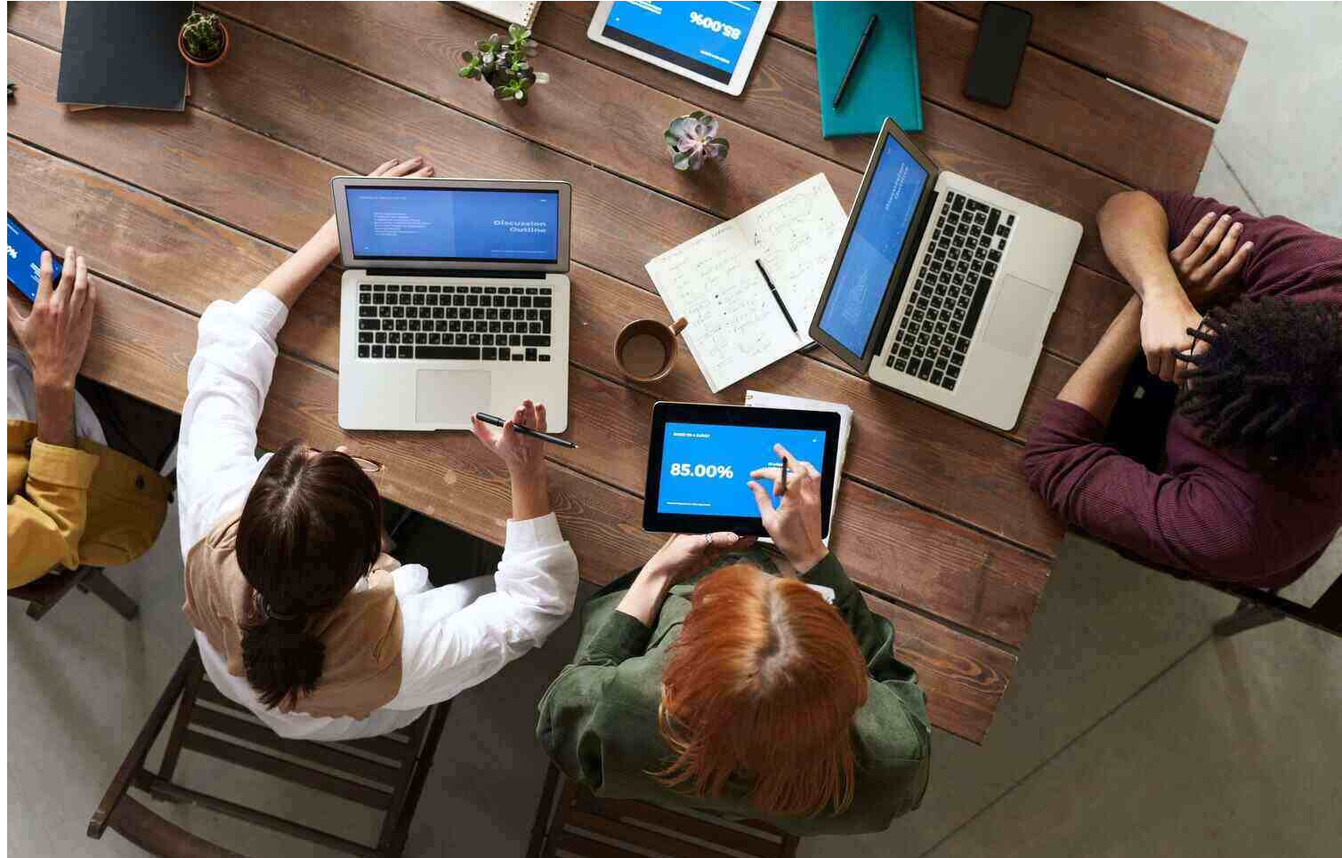
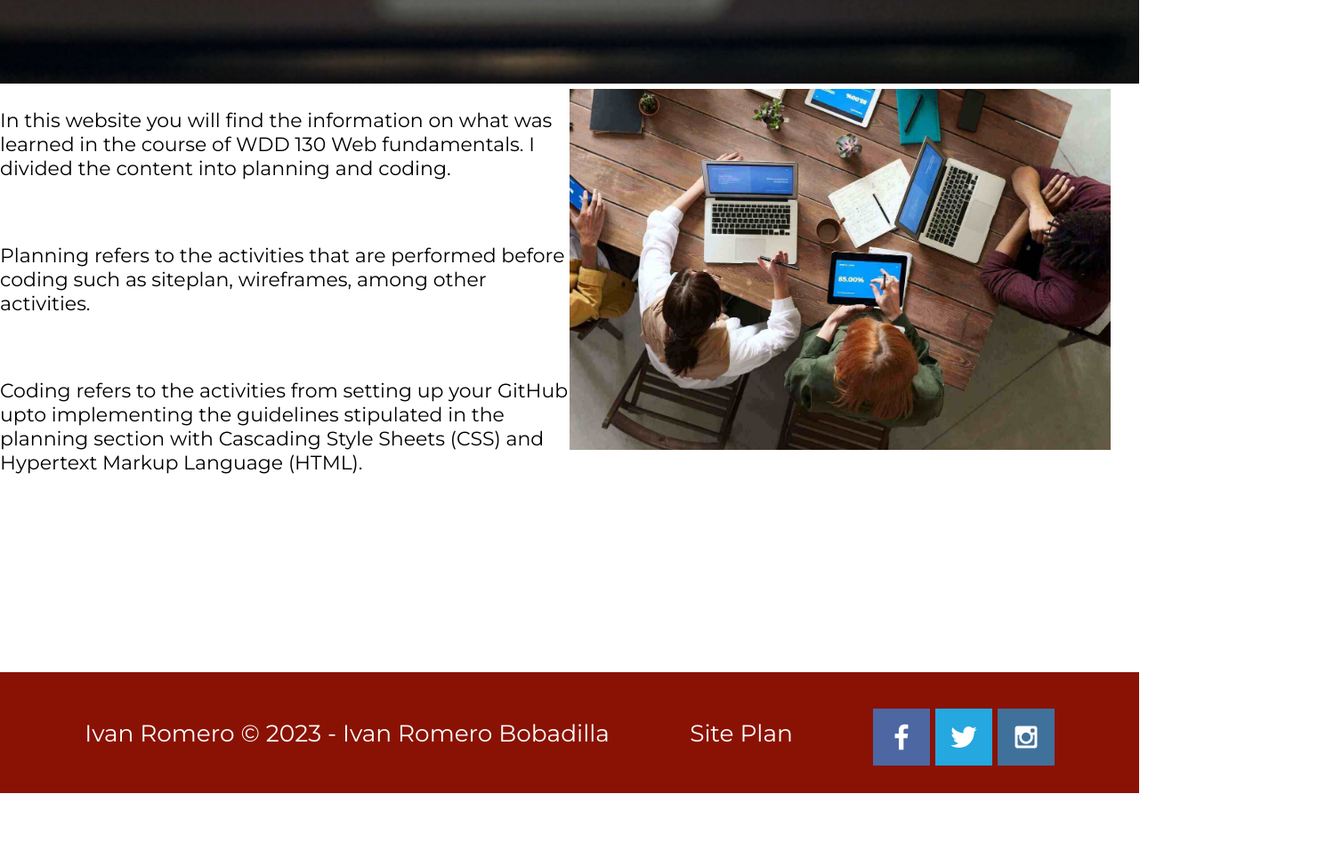
Before and after one commit to ijromerob/wdd130, a plain HTML site: page portfolio/index.html in a window 1280 px wide. Shown: the part 962-1927 px from the top of the page at 89% size, 1508 px wide, since content can reach past the window. After the commit the page ends 1854 px from the top, so only its background shows below. Drawn offline with Linux system fonts and the light colour scheme.

Commit message:
Personal Site Home page

```diff
--- a/portfolio/index.html
+++ b/portfolio/index.html
@@ -4,6 +4,7 @@
     <meta charset="UTF-8">
     <meta http-equiv="X-UA-Compatible" content="IE=edge">
     <meta name="viewport" content="width=device-width, initial-scale=1.0">
+    <link rel="stylesheet" href="styles/style.css">
     <title>Portfolio WDD130-A3</title>
 </head>
 <body>
@@ -25,9 +26,9 @@
         </div>
 
         <main class="home-grid">
-            <p>In this website you will find the information on what was learned in the course of WDD 130 Web fundamentals. I divided the content into planning and coding.</p>
-            <p>Planning refers to the activities that are performed before coding such as siteplan, wireframes, among other activities.</p>
-            <p>Coding refers to the activities from setting up your GitHub upto implementing the guidelines stipulated in the planning section with Cascading Style Sheets (CSS) and Hypertext Markup Language (HTML).</p>
+            <p id="parragraph1">In this website you will find the information on what was learned in the course of WDD 130 Web fundamentals. I divided the content into planning and coding.</p>
+            <p id="parragraph2">Planning refers to the activities that are performed before coding such as siteplan, wireframes, among other activities.</p>
+            <p id="parragraph3">Coding refers to the activities from setting up your GitHub upto implementing the guidelines stipulated in the planning section with Cascading Style Sheets (CSS) and Hypertext Markup Language (HTML).</p>
             <img id="group-img" src="images/rsz_pexels-fauxels-3182774.jpg" alt="group collaborating">
         </main>
 
--- /dev/null
+++ b/portfolio/styles/style.css
@@ -0,0 +1,124 @@
+@import url('https://fonts.googleapis.com/css2?family=Montserrat&family=Roboto+Condensed:ital,wght@1,500&display=swap');
+
+#content {
+    max-width: 1600px;
+    margin: 0 auto;
+}
+
+nav {
+    display: flex;
+    justify-content: space-around;
+}
+
+nav a {
+    text-align: center;
+    color: white;
+    text-decoration: none;
+    padding: 35px;
+}
+
+nav a:hover {
+    background-color: #F9DC5C;
+    color: #8A1204;
+}
+
+
+#hero-img {
+    width: 100%;
+}
+
+
+.home-grid {
+    display: grid;
+    grid-template-columns: 1fr 1fr;
+    grid-template-rows: 1fr 1fr 1fr;
+}
+
+#parragraph1{
+    grid-column:1/2;
+    grid-row:1/2;
+}
+
+#parragraph2{
+    grid-column: 1/2;
+    grid-row: 2/3;
+}
+
+#parragraph3{
+    grid-column:1/2;
+    grid-row:3/4;
+}
+
+#group-img{
+    width: 95%;
+    grid-column:2/3;
+    grid-row: 1/4;
+}
+
+
+main section {
+    text-align: center;
+}
+
+main section img {
+    box-sizing: border-box;
+}
+
+
+body {
+    background-color: white;
+    font-family: Montserrat, Helvetica, sans-serif;
+    font-size: 22px;
+    margin: 0;
+    padding: 0;
+}
+
+header {
+    background-color:#8A1204;
+    display: grid;
+    grid-template-columns: 150px auto;
+
+}
+
+
+footer {
+    background-color: #8A1204;
+    color: white;
+    padding: 25px 50px;
+    margin-top: 200px;
+    display: flex;
+    justify-content: space-around;
+    align-items: center;
+}
+
+footer a {
+    color: white;
+    text-decoration: none;
+}
+footer a:hover {
+    color: #f5de73;
+    text-decoration: underline;
+}
+
+footer p {
+    font-size: 1.2em;
+}
+
+footer .social img{
+    padding-top: 15px;
+}
+
+.icon {
+    width: 80px;
+    padding-top: 10px;
+}
+
+.logo {
+    width: 80px;
+}
+
+#logo_link {
+    padding-top: 5px;
+    justify-self: center;
+    align-self: center;
+}
```
